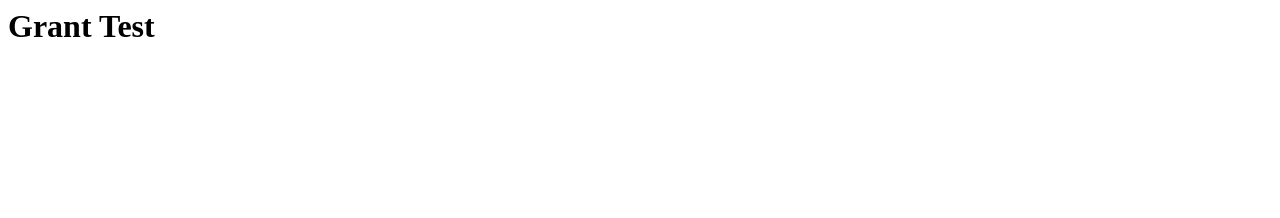
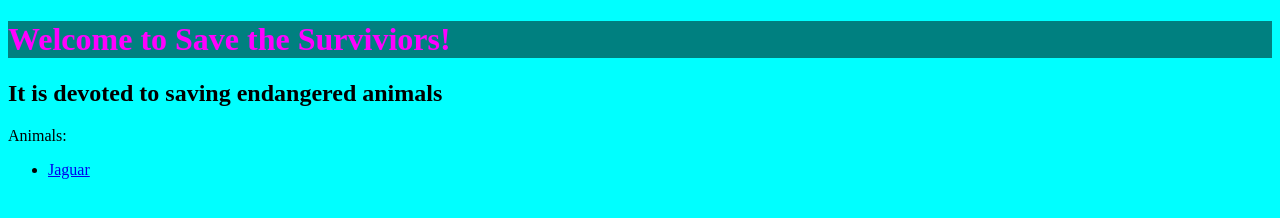
Before and after one commit to granteldred/granteldred.github.io, a plain HTML site: page index.html in a window 1280 px wide. Drawn offline with Linux system fonts and the light colour scheme.

Commit message:
Add files via upload

```diff
--- a/index.html
+++ b/index.html
@@ -1,8 +1,13 @@
+<!DOCTYPE html>
 <html>
-    <head>
-        <title>Test</title>
-    </head>
 <body>
-    <h1>Grant Test</h1>
+<link rel="stylesheet" href="hello.css" type="text/css">
+<h1>Welcome to Save the Surviviors!</h1>
+<h2>It is devoted to saving endangered animals</h2>
+<p>Animals:
+<ul>
+<li><a href="C:\Users\Eldred_Dell\Documents\Elizabeth's Folder\Coding\Needed\jaguar.html">Jaguar</a>
+</body></li>
+</ul>
 </body>
 </html>
```
